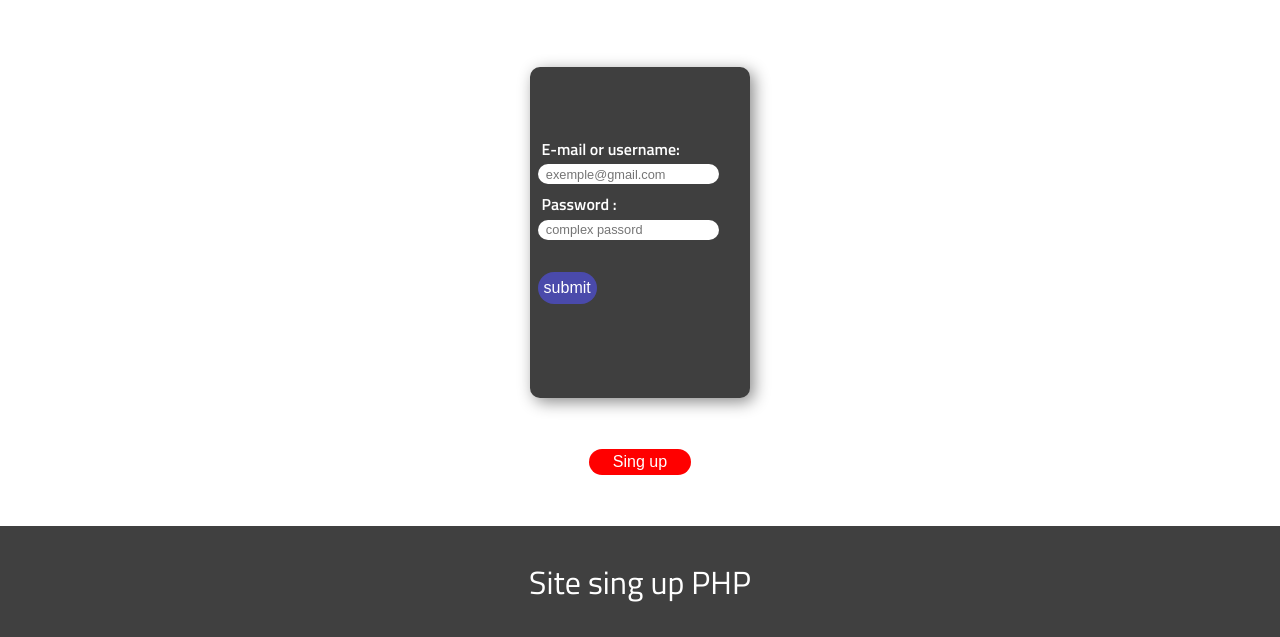
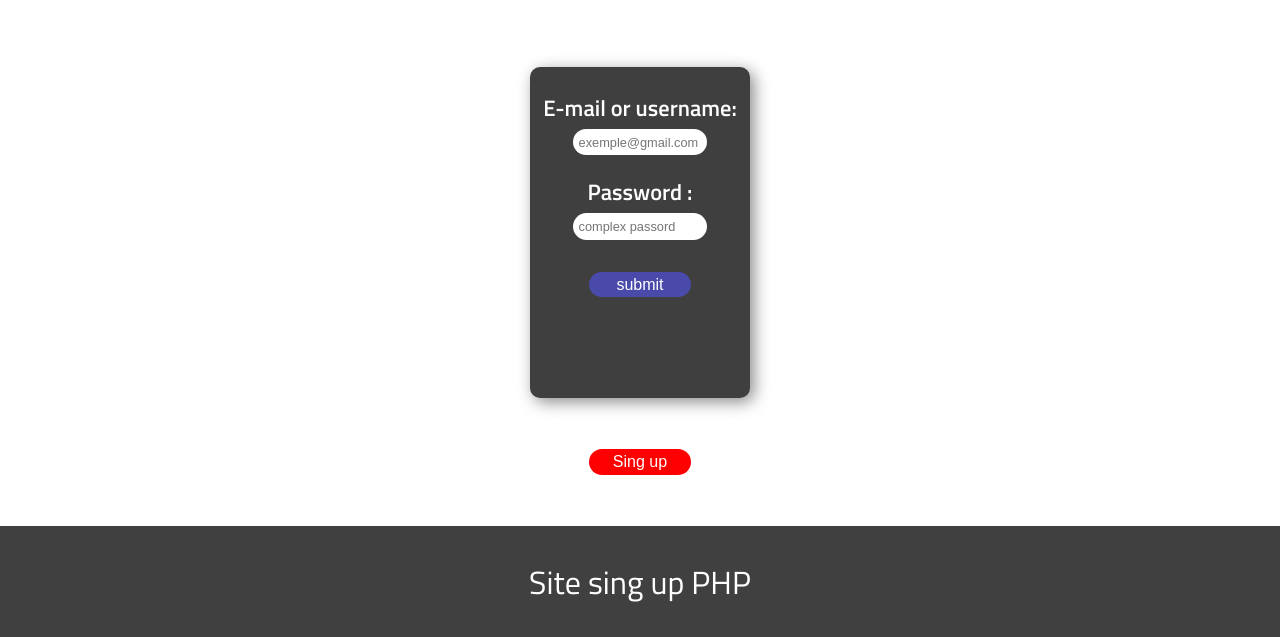
Before and after one commit to Pakku73/Signup, a PHP site: page /singin.php in a window 1280 px wide. Shown: the top 637 px of the page. Run offline with PHP 8.4, Linux system fonts and the light colour scheme.

Commit message:
Mise en forme des formulaires

```diff
--- a/singin.php
+++ b/singin.php
@@ -24,7 +24,11 @@ function login()
     if ($email == $dbemail && password_verify($password, $dbpassword)) {
         print_r("true");
         header("Location:./config.php");
-    } else {
+    }
+    if($email == "" || $password == ""){
+        echo "<div class='msg'><p class='msgp'>Des champs obligatoires n'ont pas été remplis !</p></div> <br>";
+    }
+    else {
         print_r("Connection échoué. L'email ou le mot de passe est incorrect");
     }
 
--- a/singup.php
+++ b/singup.php
@@ -56,7 +56,7 @@ $con->close();
                     <input type="text" name="username" placeholder="azerty78">
 
                     <label for="" class="labelUp">Phone :</label>
-                    <input type="text" name="phone" placeholder="06 ** ** ** **">
+                    <input type="text" name="phone" placeholder="0* ** ** ** **">
 
                     <label for="" class="labelUp">Password :</label>
                     <input type="password" name="password" placeholder="complex passord">
--- a/style.css
+++ b/style.css
@@ -18,6 +18,7 @@ body {
     justify-content: center;
     align-items: center;
     flex-direction: column;
+
 }
 
 .msg {
@@ -42,25 +43,31 @@ body {
     height: 24vw;
     padding: 1vh;
     padding-bottom: 2vh;
+    background-color: rgb(63, 63, 63);
+    border-radius: 10px;
+    box-shadow: 4px 4px 16px rgb(138, 138, 138);
+}
+
+.formulaire{
+    margin-top: 6%;
+    margin-bottom: auto;
     display: flex;
     justify-content: center;
     align-items: center;
     flex-direction: column;
-  background-color: rgb(63, 63, 63);
-  border-radius: 10px;
-  box-shadow: 4px 4px 16px rgb(138, 138, 138);
 }
 
 label {
     padding: 4px;
     color: white;
     font-weight: 600;
+    font-size: 1.4rem;
 }
 
 input {
-  margin-bottom: 8px;
-  padding: 4%;
-  height: 2%;
+    margin-bottom: 16px;
+    padding: 2.8%;
+    width: 60%;
     border: none;
     border-radius: 20px;
     font-size: 80%;
@@ -73,8 +80,9 @@ input:focus {
 }
 
 button {
-  margin-top: 24px;
-  height: 32px;
+    margin-top: 16px;
+    width: 8vw;
+    height: 2vw;
     border: none;
     border-radius: 20px;
     background-color: rgb(74, 74, 171);
```
Lines whose indentation alone changed are shown as unchanged.
